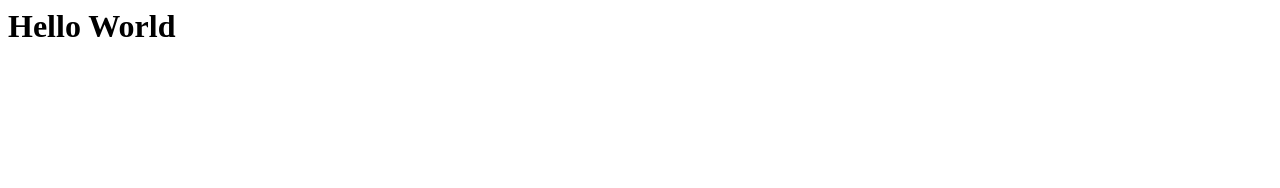
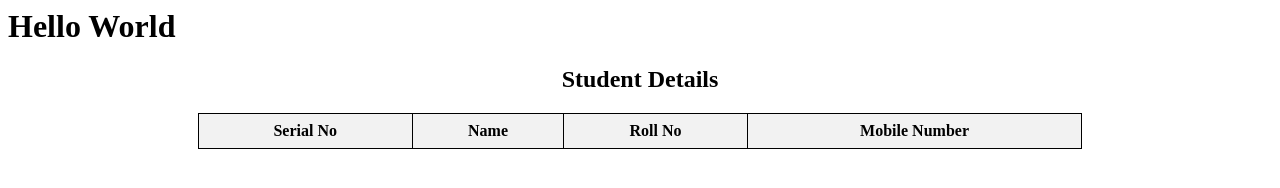
Before and after one commit to vaishnavikasar2526-cloud/Vaishnavi-, a plain HTML site: page index.html in a window 1280 px wide. Drawn offline with Linux system fonts and the light colour scheme.

Commit message:
Update index.html

```diff
--- a/index.html
+++ b/index.html
@@ -5,4 +5,36 @@
   <body>
     <h1>Hello World</h1>
   </body>
+  <body>
+    <!DOCTYPE html>
+<html>
+<head>
+    <title>Student Details Table</title>
+    <style>
+        table {
+            border-collapse: collapse;
+            width: 70%;
+            margin: 20px auto;
+        }
+        th, td {
+            border: 1px solid black;
+            padding: 8px;
+            text-align: center;
+        }
+        th {
+            background-color: #f2f2f2;
+        }
+    </style>
+</head>
+<body>
+
+<h2 style="text-align:center;">Student Details</h2>
+
+<table>
+    <tr>
+        <th>Serial No</th>
+        <th>Name</th>
+        <th>Roll No</th>
+        <th>Mobile Number</th>
+  </body>
 </html>
```
